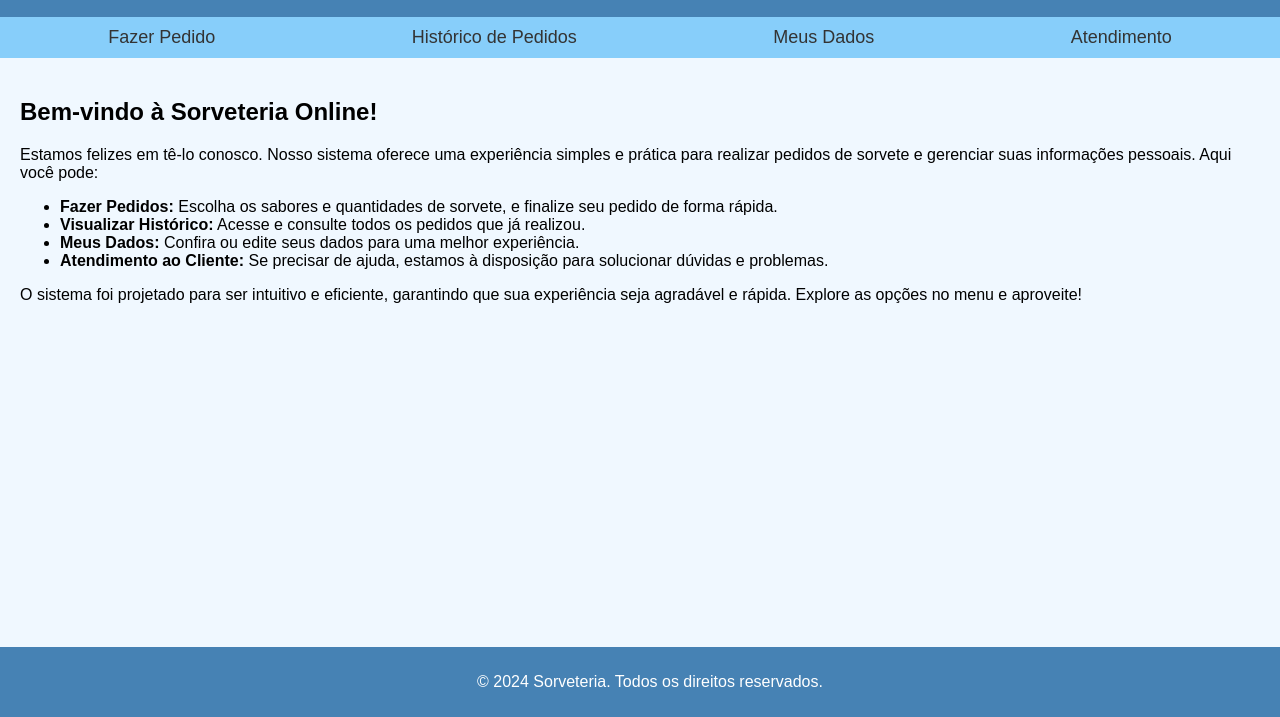
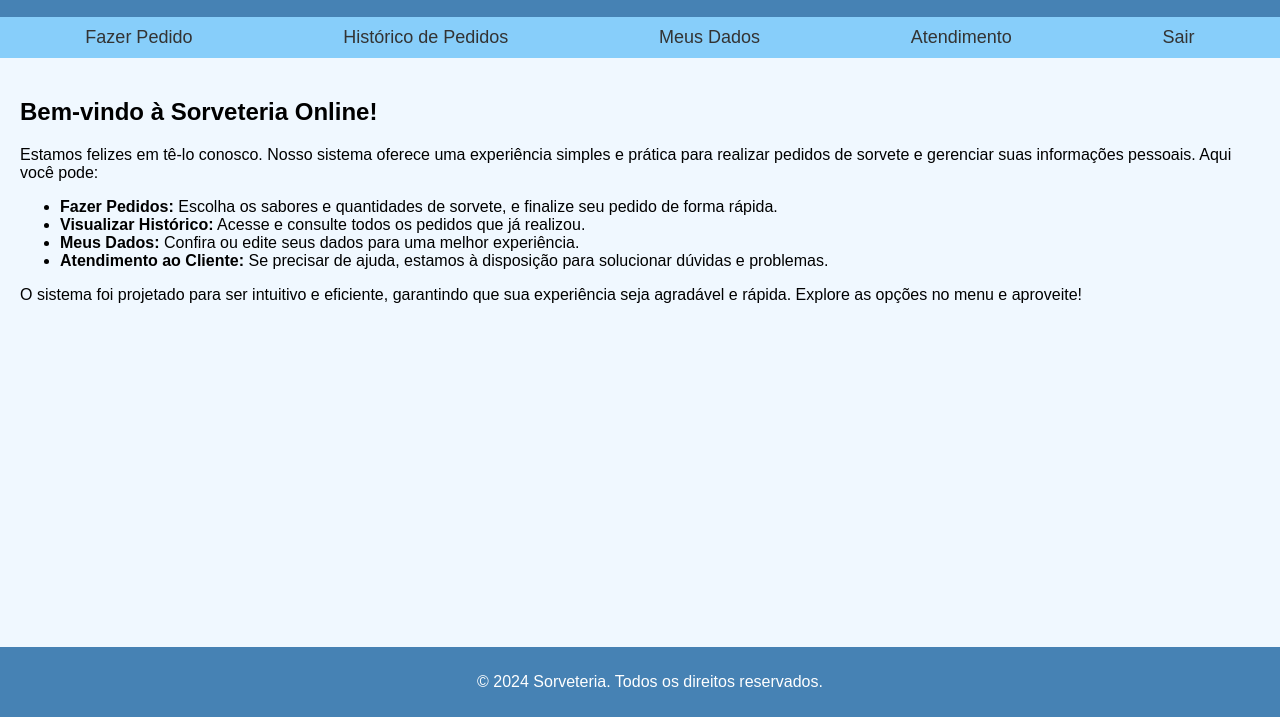
Before and after one commit to BrendoGP/ihm_projeto, a plain HTML site: page tela_inicial.html in a window 1280 px wide. Shown: the part 83-800 px from the top of the page. Drawn offline with Linux system fonts and the light colour scheme.

Commit message:
feat: adiciona logout a aplicação.

```diff
--- a/tela_inicial.html
+++ b/tela_inicial.html
@@ -16,6 +16,7 @@
         <a href="historico_pedidos.html">Histórico de Pedidos</a>
         <a href="editar_cliente.html">Meus Dados</a>
         <a href="atendimento_cliente.html">Atendimento</a>
+        <a href="login.html">Sair</a>
     </nav>
     <main>
         <section class="introducao">
```
